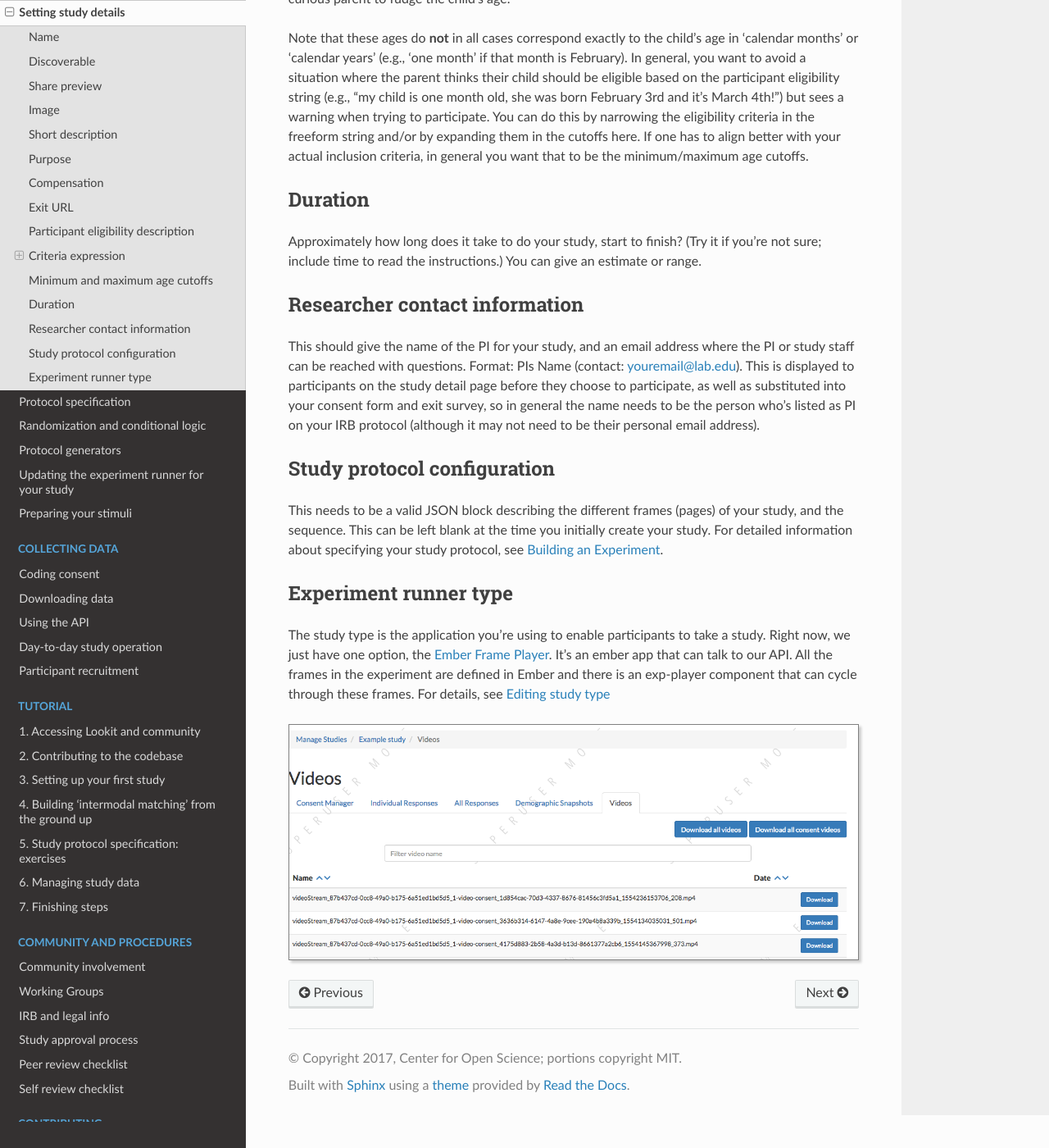
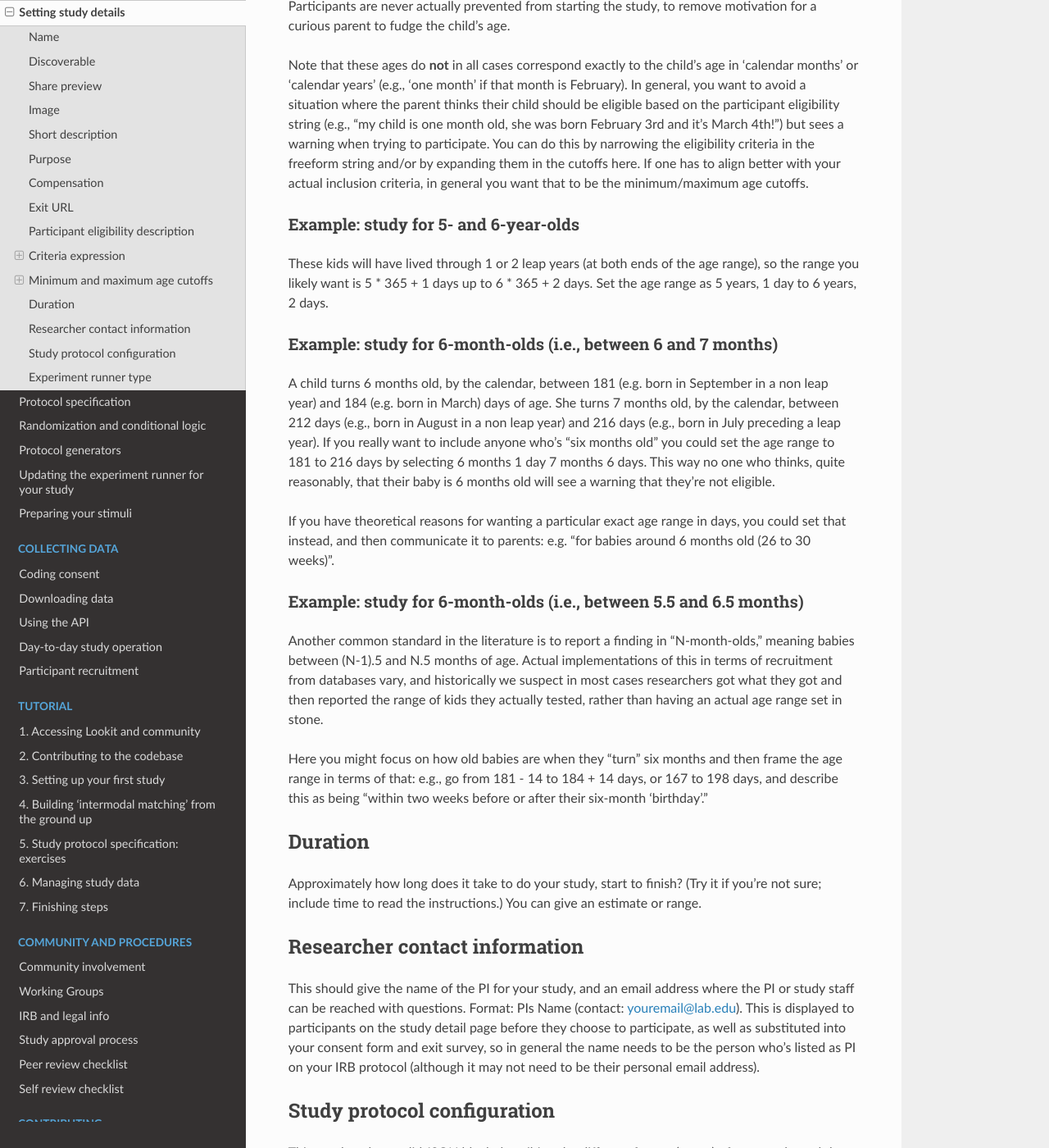
Before and after one commit to lookit/lookit-docs, a Sphinx documentation site: the page built from docs/source/researchers-set-study-fields.rst, in a window 1280 px wide and 1400 px high, scrolled down 6190 px. Shown: the whole window at 82% size. Built offline with Sphinx 7.4.7 and the Read the Docs theme 2.0.0, drawn with Linux system fonts in a browser that asks for light colours; some of the changed text lies outside the part shown.

Commit message:
add age range info

```diff
--- a/docs/source/researchers-set-study-fields.rst
+++ b/docs/source/researchers-set-study-fields.rst
@@ -93,6 +93,8 @@ Query fields
     | [`CONDITIONS <#characteristics-and-conditions>`_]   | N/A               | deaf, hearing_impairment, NOT multiple_birth                        | See below for full list of available options.           |
     +-----------------------------------------------------+-------------------+---------------------------------------------------------------------+---------------------------------------------------------+
     | speaks_[`LANGCODE <#language-codes>`_]              | N/A               | speaks_en, NOT speaks_ja, speaks_ru                                 | See below for full list of available options.           |
+    +-----------------------------------------------------+-------------------+---------------------------------------------------------------------+---------------------------------------------------------+
+    | n_languages                                         | integer           | 0, 1, 2                                                             | Number of languages child is exposed to                 |
     +-----------------------------------------------------+-------------------+---------------------------------------------------------------------+---------------------------------------------------------+
     | gestational_age_in_weeks                            | integer or string | gestational_age_in_weeks <= 40, gestational_age_in_weeks = na       | Values are 23 through 40 and na                         |
     +-----------------------------------------------------+-------------------+---------------------------------------------------------------------+---------------------------------------------------------+
@@ -268,6 +270,28 @@ Integer fields specifying minimum/maximum ages of participants (inclusive). Elig
 
 Note that these ages do **not** in all cases correspond exactly to the child's age in 'calendar months' or 'calendar years' (e.g., 'one month' if that month is February). In general, you want to avoid a situation where the parent thinks their child should be eligible based on the participant eligibility string (e.g., "my child is one month old, she was born February 3rd and it's March 4th!") but sees a warning when trying to participate. You can do this by narrowing the eligibility criteria in the freeform string and/or by expanding them in the cutoffs here. If one has to align better with your actual inclusion criteria, in general you want that to be the minimum/maximum age cutoffs.
 
+----------------------------------------
+Example: study for 5- and 6-year-olds
+----------------------------------------
+
+These kids will have lived through 1 or 2 leap years (at both ends of the age range), so the range you likely want is 5 * 365 + 1 days up to 6 * 365 + 2 days. Set the age range as 5 years, 1 day to 6 years, 2 days.
+
+--------------------------------------------------------------------------------
+Example: study for 6-month-olds (i.e., between 6 and 7 months)
+--------------------------------------------------------------------------------
+
+A child turns 6 months old, by the calendar, between 181 (e.g. born in September in a non leap year) and 184 (e.g. born in March) days of age. She turns 7 months old, by the calendar, between 212 days (e.g., born in August in a non leap year) and 216 days (e.g., born in July preceding a leap year). If you really want to include anyone who's "six months old" you could set the age range to 181 to 216 days by selecting 6 months 1 day 7 months 6 days. This way no one who thinks, quite reasonably, that their baby is 6 months old will see a warning that they're not eligible.
+
+If you have theoretical reasons for wanting a particular exact age range in days, you could set that instead, and then communicate it to parents: e.g. "for babies around 6 months old (26 to 30 weeks)".
+
+--------------------------------------------------------------------
+Example: study for 6-month-olds (i.e., between 5.5 and 6.5 months)
+--------------------------------------------------------------------
+
+Another common standard in the literature is to report a finding in "N-month-olds," meaning babies between (N-1).5 and N.5 months of age. Actual implementations of this in terms of recruitment from databases vary, and historically we suspect in most cases researchers got what they got and then reported the range of kids they actually tested, rather than having an actual age range set in stone.
+
+Here you might focus on how old babies are when they "turn" six months and then frame the age range in terms of that: e.g., go from 181 - 14 to 184 + 14 days, or 167 to 198 days, and describe this as being "within two weeks before or after their six-month 'birthday'."
+
 =============================
 Duration
 =============================
```
